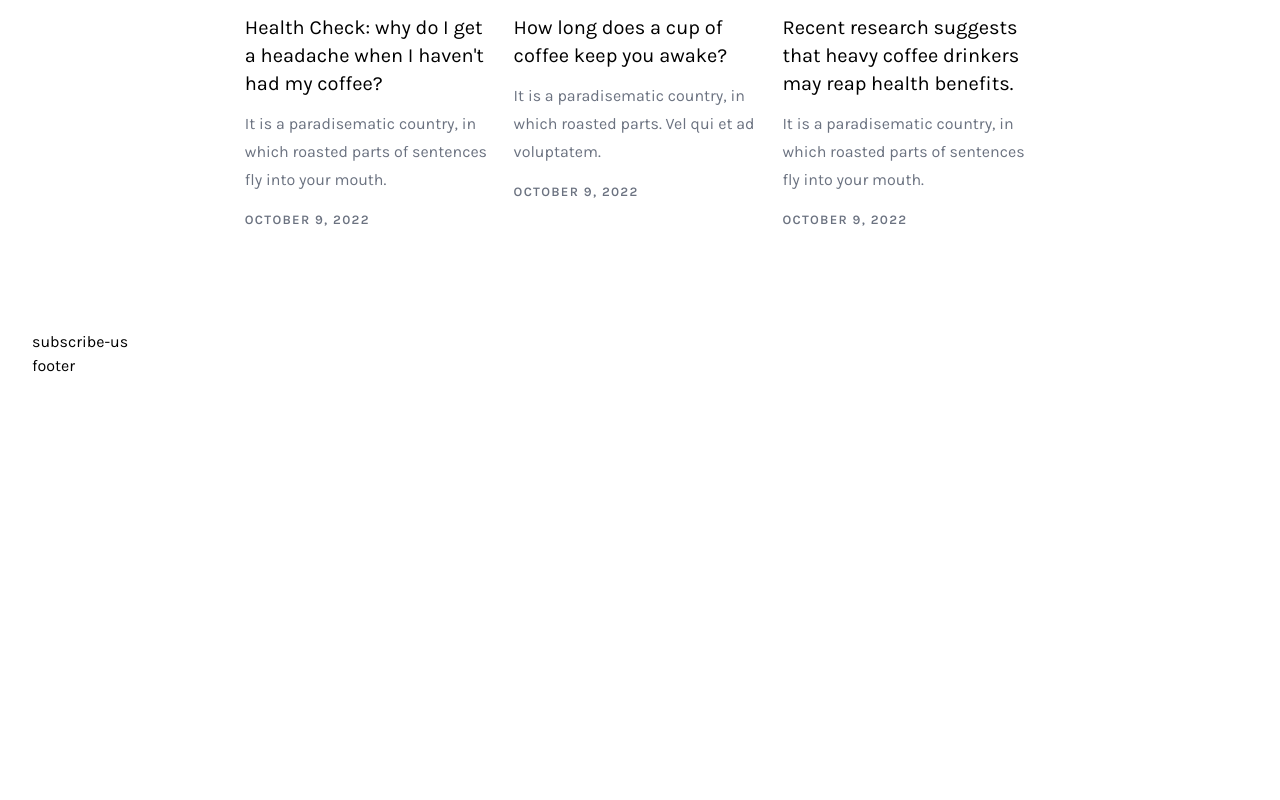
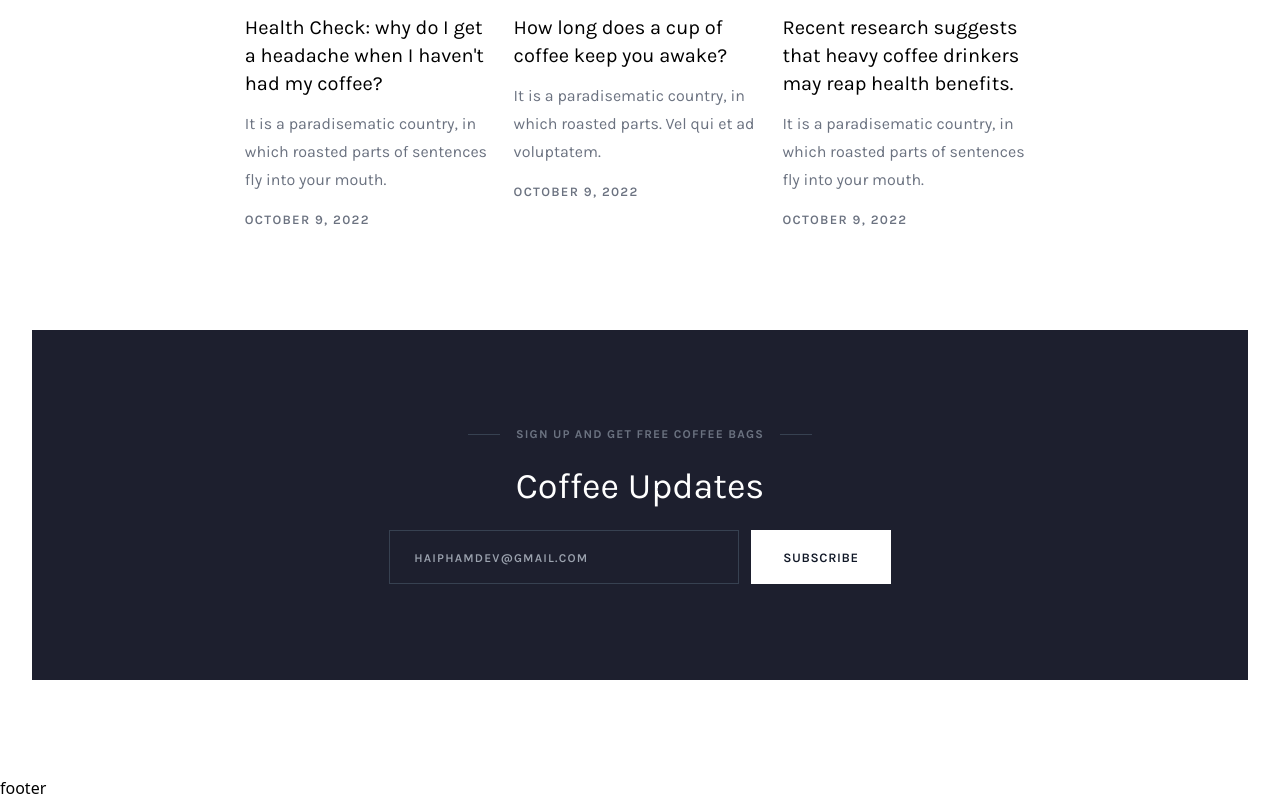
Before and after one commit to haiphamdev/coffee-style, a website: page public/index.html in a window 1280 px wide. Shown: the part 5212-6012 px from the top of the page. Before the commit the page ends 5590 px from the top, so only its background shows below. Drawn offline with nearby package versions, Linux system fonts and the light colour scheme; files that its build step writes are made by us from their sources.

Commit message:
Add subscribe section

```diff
--- a/public/index.html
+++ b/public/index.html
@@ -665,7 +665,40 @@
               </div>
             </div>
           </div>
-          <div class="subscribe-us">subscribe-us</div>
+          <div
+            class="subscribe-us h-[350px] bg-[#1d1f2e] flex flex-col justify-center items-center mb-24"
+          >
+            <div class="flex justify-center items-center px-6 xs:px-0 mb-6">
+              <div class="w-8 h-px bg-gray-700"></div>
+              <div
+                class="uppercase mx-4 tracking-widest text-gray-500 font-bold text-xs text-center"
+              >
+                Sign up and get free coffee bags
+              </div>
+              <div class="w-8 h-px bg-gray-700"></div>
+            </div>
+            <div class="text-4xl text-white mb-6">Coffee Updates</div>
+            <div class="ct-form">
+                <div class="flex flex-col md:flex-row justify-center items-center gap-3">
+                  <div class="ct-form-item text-center">
+                    <input
+                      type="email"
+                      placeholder="haiphamdev@gmail.com"
+                      class="px-6 py-4 w-[350px] max-w-[80%] xs:max-w-full bg-inherit  border-[1px] border-gray-700 outline-none text-white leading-5 hover:border-gray-300 duration-500 focus:border-gray-300 placeholder:uppercase placeholder:text-xs placeholder:tracking-widest placeholder:font-semibold"
+                    />
+                  </div>
+                  <div class="ct-form-item">
+                    <button
+                      type="submit"
+                      class="ct-button bg-white text-gray-900 w-max max-h-[54px]"
+                    >
+                      Subscribe
+                    </button>
+                  </div>
+                </div>
+              </div>
+            </div>
+          </div>
         </main>
         <footer>footer</footer>
       </div>
```
